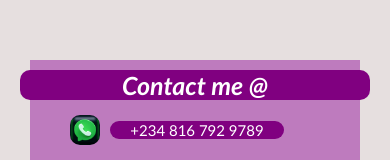
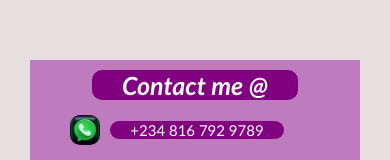
Before and after one commit to DaBOG-89/hero_page, a plain HTML site: page contact.html in a window 390 px wide. Shown: the part 110-270 px from the top of the page. Drawn offline with Linux system fonts and the light colour scheme.

Commit message:
slight contact adj

```diff
--- a/contact.css
+++ b/contact.css
@@ -69,8 +69,7 @@ p:hover {
         margin: 170px 30px;
     }
     .heading {
-        width: 350px;
-        padding: 0px 0px;
+        padding: 0px 30px;
         text-align: center;
     }
 
```
